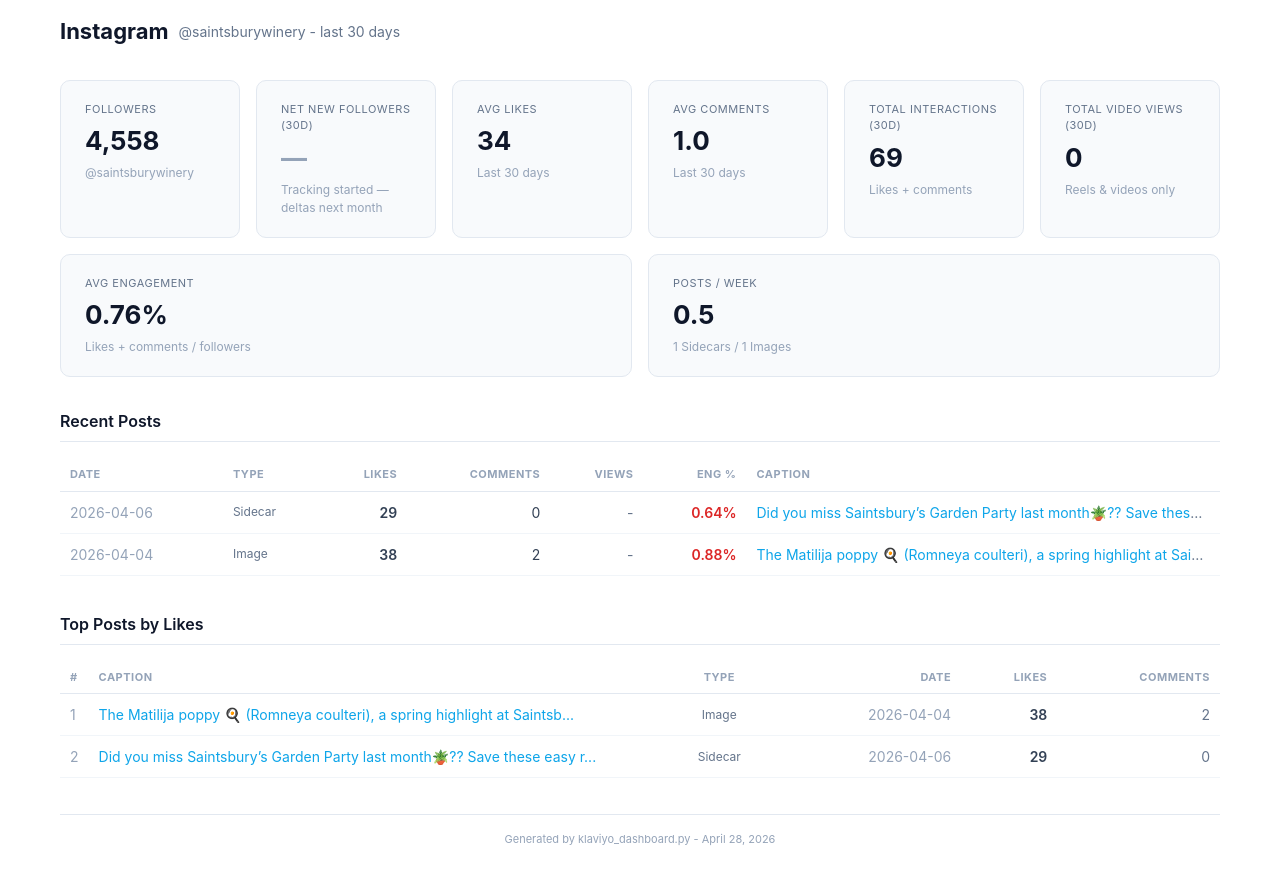
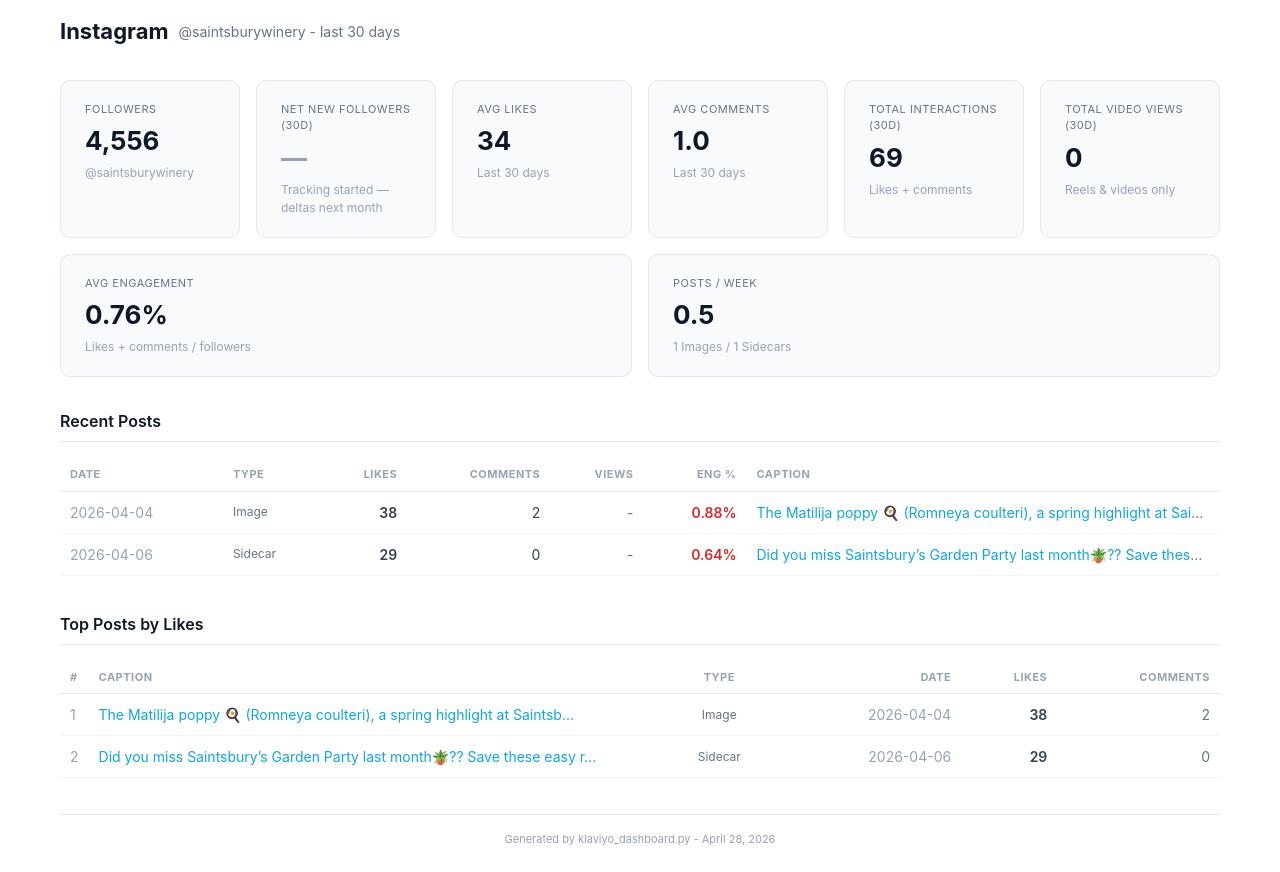
Before and after one commit to malak-afk/saintsbury-report, a plain HTML site: page index.html in a window 1280 px wide. Shown: the part 4220-5092 px from the top of the page. Drawn offline with Linux system fonts and the light colour scheme.

Commit message:
Saintsbury dashboard - 2026-04-28

```diff
--- a/index.html
+++ b/index.html
@@ -872,7 +872,7 @@
   <div class="cards">
     <div class="card">
       <div class="card-label">Followers</div>
-      <div class="card-value">4,558</div>
+      <div class="card-value">4,556</div>
       <div class="card-sub">@saintsburywinery</div>
     </div>
     <div class="card">
@@ -908,7 +908,7 @@
     <div class="card">
       <div class="card-label">Posts / Week</div>
       <div class="card-value">0.5</div>
-      <div class="card-sub">1 Sidecars / 1 Images</div>
+      <div class="card-sub">1 Images / 1 Sidecars</div>
     </div>
   </div>
 
@@ -929,6 +929,15 @@
         </thead>
         <tbody>
         <tr>
+          <td style="color:#94a3b8">2026-04-04</td>
+          <td style="color:#64748b;font-size:12px">Image</td>
+          <td style="text-align:right;font-weight:600">38</td>
+          <td style="text-align:right">2</td>
+          <td style="text-align:right;color:#64748b">-</td>
+          <td style="text-align:right;color:#dc2626;font-weight:600">0.88%</td>
+          <td style="color:#64748b;max-width:300px;overflow:hidden;text-overflow:ellipsis;white-space:nowrap" title="The Matilija poppy 🍳 (Romneya coulteri), a spring highlight at Saintsbury.   Gar..."><a href="https://www.instagram.com/p/DWt8ZPfDlKY/" target="_blank" style="color:#0ea5e9;text-decoration:none">The Matilija poppy 🍳 (Romneya coulteri), a spring highlight at Saintsbury.   Gar...</a></td>
+        </tr>
+        <tr>
           <td style="color:#94a3b8">2026-04-06</td>
           <td style="color:#64748b;font-size:12px">Sidecar</td>
           <td style="text-align:right;font-weight:600">29</td>
@@ -936,15 +945,6 @@
           <td style="text-align:right;color:#64748b">-</td>
           <td style="text-align:right;color:#dc2626;font-weight:600">0.64%</td>
           <td style="color:#64748b;max-width:300px;overflow:hidden;text-overflow:ellipsis;white-space:nowrap" title="Did you miss Saintsbury’s Garden Party last month🪴?? Save these easy recipe card..."><a href="https://www.instagram.com/p/DWzT8dyATLO/" target="_blank" style="color:#0ea5e9;text-decoration:none">Did you miss Saintsbury’s Garden Party last month🪴?? Save these easy recipe card...</a></td>
-        </tr>
-        <tr>
-          <td style="color:#94a3b8">2026-04-04</td>
-          <td style="color:#64748b;font-size:12px">Image</td>
-          <td style="text-align:right;font-weight:600">38</td>
-          <td style="text-align:right">2</td>
-          <td style="text-align:right;color:#64748b">-</td>
-          <td style="text-align:right;color:#dc2626;font-weight:600">0.88%</td>
-          <td style="color:#64748b;max-width:300px;overflow:hidden;text-overflow:ellipsis;white-space:nowrap" title="The Matilija poppy 🍳 (Romneya coulteri), a spring highlight at Saintsbury.   Gar..."><a href="https://www.instagram.com/p/DWt8ZPfDlKY/" target="_blank" style="color:#0ea5e9;text-decoration:none">The Matilija poppy 🍳 (Romneya coulteri), a spring highlight at Saintsbury.   Gar...</a></td>
         </tr></tbody>
       </table>
     </div>
```
